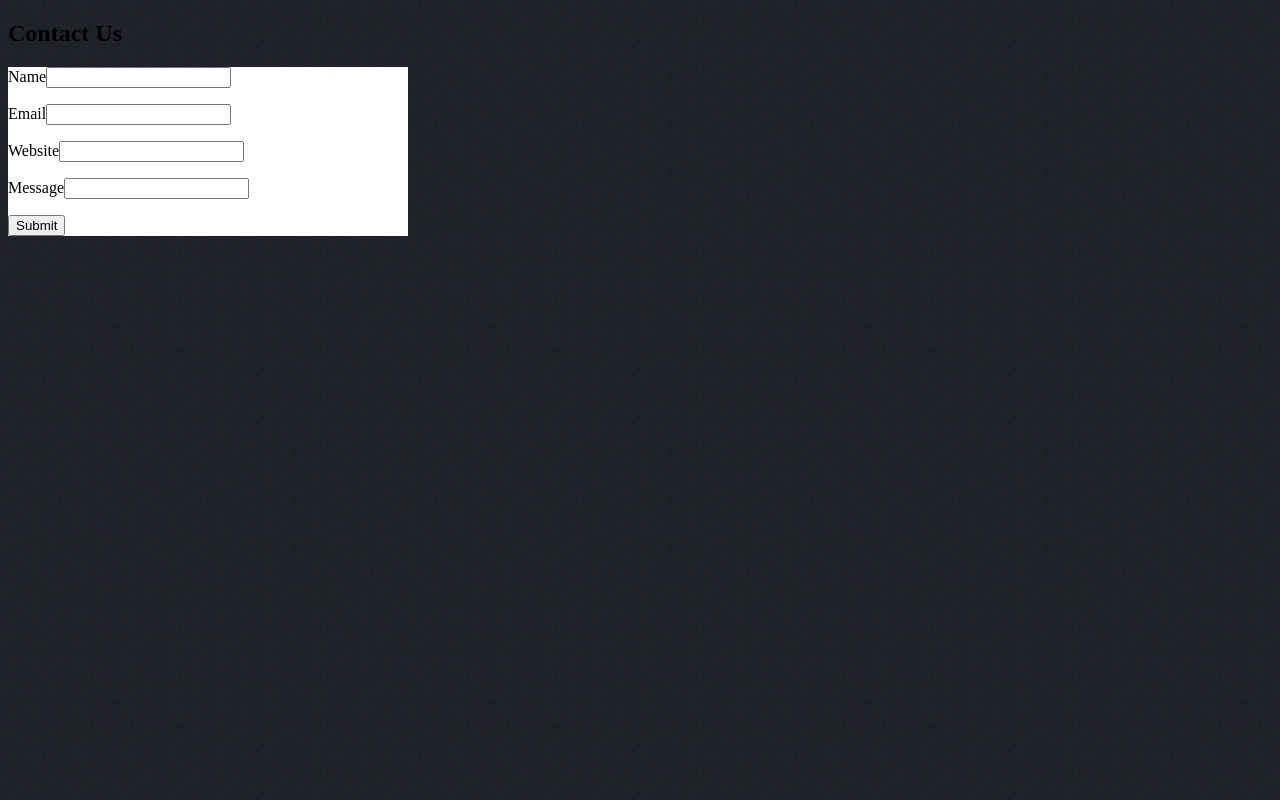
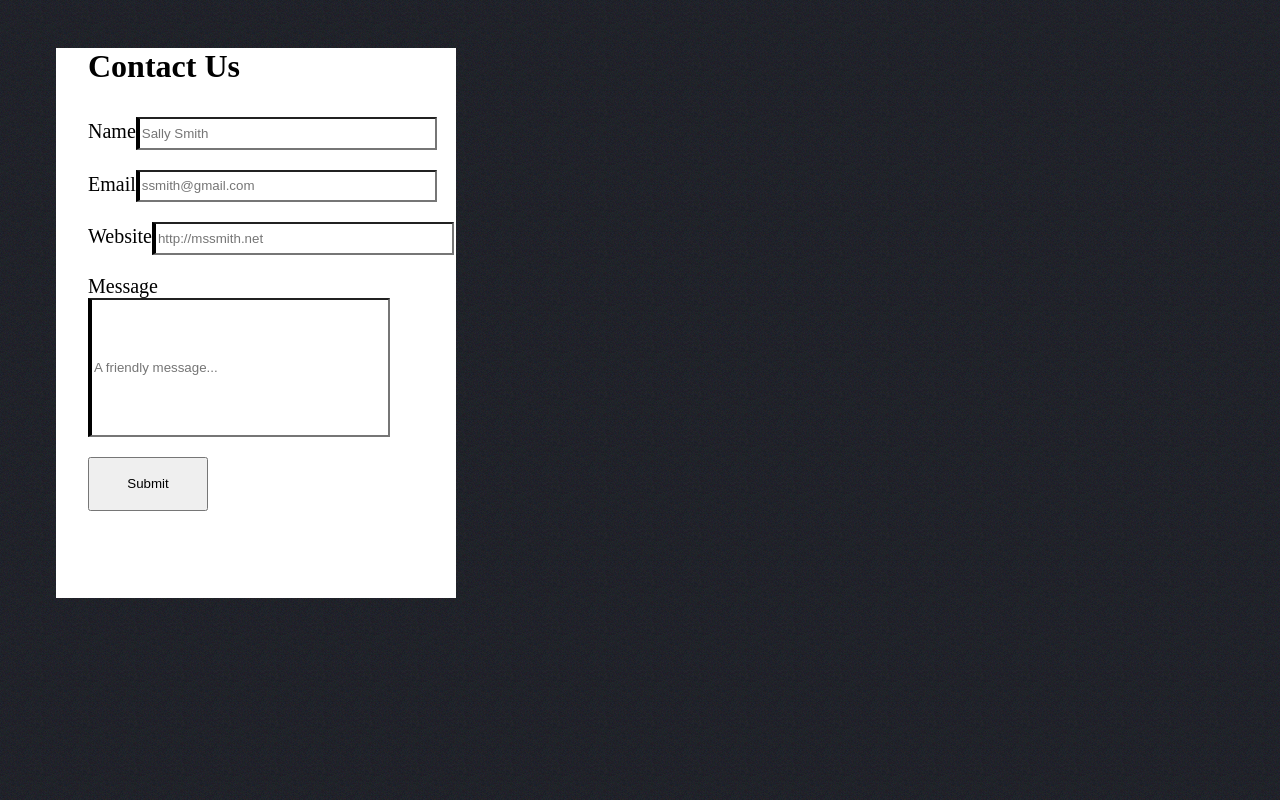
Before and after one commit to MHG16/jQuery-contact-form, a website: page index.html in a window 1280 px wide. Drawn offline with nearby package versions, Linux system fonts and the light colour scheme.

Commit message:
added black left sides to input fields

```diff
--- a/index.html
+++ b/index.html
@@ -6,16 +6,16 @@
 </head>
 <body>
 	<section class="entry">
-	<h1>Contact Us</h1>
 	<section class="formHolder">
+		<h1>Contact Us</h1>
 		<form>
-			<p>Name<input type="text" class="name"></p>
+			<p>Name<input type="text" class="name" placeholder="Sally Smith"></p>
 			<p class="nameError"></p>
-			<p>Email<input type="text" class="email"></p>
+			<p>Email<input type="text" class="email" placeholder="ssmith@gmail.com"></p>
 			<p class="emailError"></p>
-			<p>Website<input type="text" class="website"></p>
+			<p>Website<input type="text" class="website" placeholder="http://mssmith.net"></p>
 			<p class="websiteError"></p>
-			<p>Message<input type="text" class="message"></p>
+			<p>Message<input type="text" class="message" placeholder="A friendly message..."></p>
 			<p class="messageError"></p>
 			<button type="submit">Submit</button>
 		</form>
--- a/styles/main.scss
+++ b/styles/main.scss
@@ -8,13 +8,44 @@ body {
 
 .formHolder {
 	width: 25em;
+	height: 34.375em;
 	background-color: white;
+	margin: 3em;
+}
+
+form {
+	margin-left: 2em;
 }
 
 
+h1 {
+	font-size: 2em;
+	margin-left: 1em;
+}
+
+p {
+	font-size: 1.25em;
+}
+
+input {
+	width: 21.875em;
+	height: 2em;
+	border-left: 4px solid black;
+}
 
 
 
 .error {
 	color: red;
 }
+
+.message {
+	height: 10em;
+}
+
+
+
+button {
+	width: 9em;
+	height: 4em;
+}
```
Also changed, not shown: styles/main.css, 1 other file.
